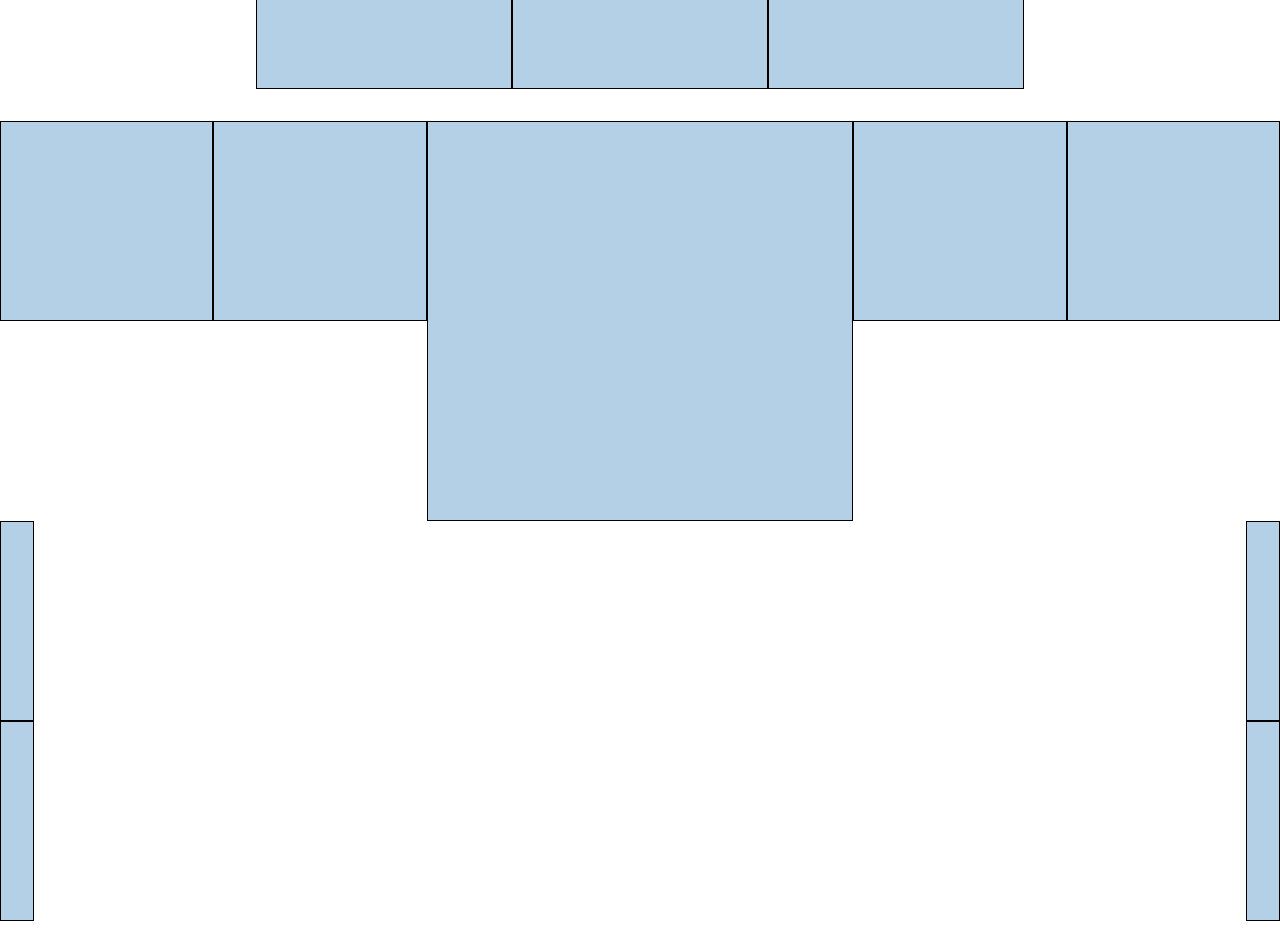
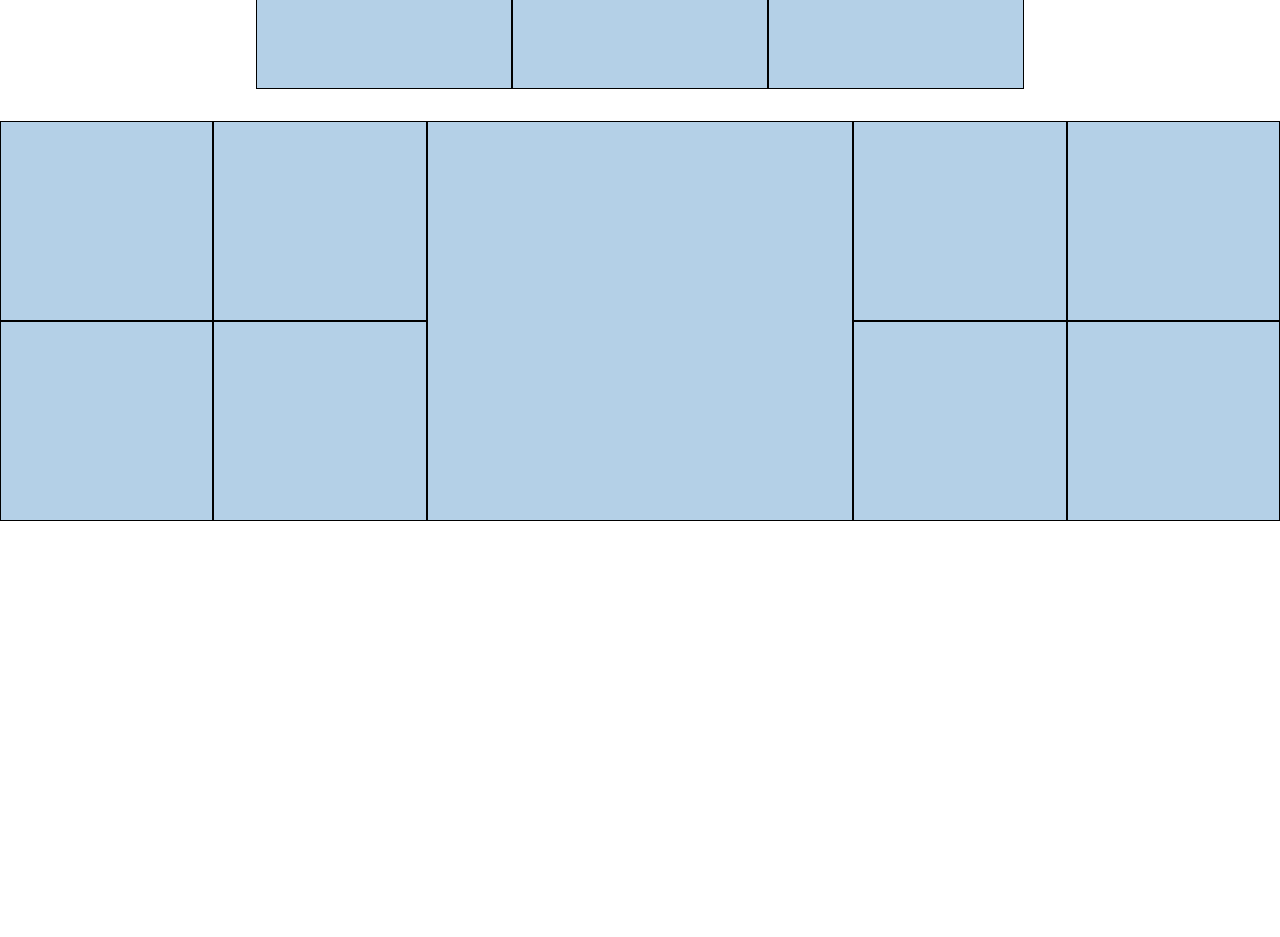
Before and after one commit to Mariosam2/htmlcss-dropbox, a plain HTML site: page index.html in a window 1280 px wide. Shown: the part 1360-2297 px from the top of the page. After the commit the page ends 1897 px from the top, so only its background shows below. Drawn offline with Linux system fonts and the light colour scheme.

Commit message:
working on layou

```diff
--- a/assets/css/style.css
+++ b/assets/css/style.css
@@ -53,6 +53,21 @@
     height: 400px;
  }
 
+ .debug .flex_item, .debug .flex_center {
+    background-color: var(--var-lightblue);
+    border: 1px solid black;
+    padding: 1rem;
+ }
+
+ .debug .flex_item {
+    height: 200px;
+ }
+
+ .debug .flex_center {
+    height: 400px;
+
+ }
+
 
  /*columns */
 
@@ -76,8 +91,12 @@
 
  /* Utility */
 
- .space-between {
-    justify-content: space-between;
+ .d-flex {
+    display: flex;
+ }
+
+ .wrap {
+    flex-wrap: wrap;
  }
 
  /* #region header */
@@ -87,5 +106,13 @@
  /* #endregion hero */
 
  /* #region main */
+ .flex_item {
+    width: 50%;
+ }
+
+.flex_center, .flex_start, .flex_end {
+    width: calc(100%/3);
+}
+
 
 /* #endregion main */
--- a/index.html
+++ b/index.html
@@ -49,20 +49,22 @@
             <a href="#"></a>
         </div>
         <section>
-            <div class="row space-between">
-                <div class="col-2"></div>
-                <div class="col-2"></div>
-                <div class="col-4 tall"></div>
-                <div class="col-2"></div>
-                <div class="col-2"></div>
-                <div class="left">
-                    <div class="col-2"></div>
-                    <div class="col-2"></div>
+            <div class="row">
+                <div class="flex_start d-flex wrap">
+                    <div class="flex_item"></div>
+                    <div class="flex_item"></div>
+                    <div class="flex_item"></div>
+                    <div class="flex_item"></div>
                 </div>
-                <div class="right">
-                    <div class="col-2"></div>
-                    <div class="col-2"></div>
+                <div class="flex_center d-flex"></div>
+                <div class="flex_end d-flex wrap">
+                    <div class="flex_item"></div>
+                    <div class="flex_item"></div>
+                    <div class="flex_item"></div>
+                    <div class="flex_item"></div>
                 </div>
+
+            </div>
             </div>
         </section>
     </main>
```
